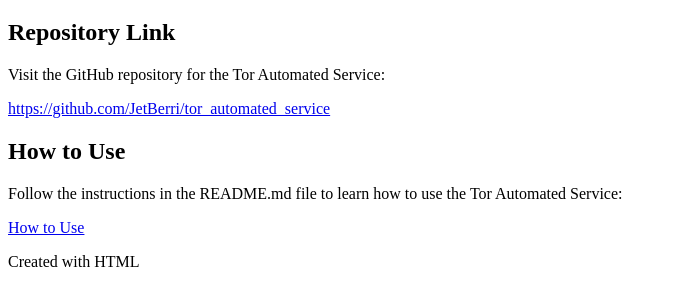
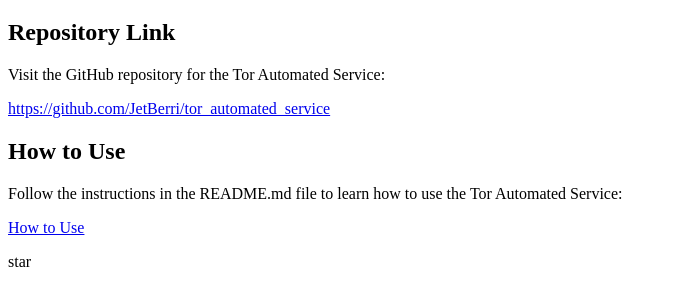
Before and after one commit to JetBerri/tor_automated_service, a plain HTML site: page index.html in a window 1280 px wide. Shown: the part 61-366 px from the top of the page, without its empty margins (0-677 px from the left). Drawn offline with Linux system fonts and the light colour scheme.

Commit message:
Update index.html

```diff
--- a/index.html
+++ b/index.html
@@ -24,7 +24,7 @@
     </section>
 
     <footer>
-        <p>Created with HTML</p>
+        <p>star</p>
     </footer>
 
 </body>
```
